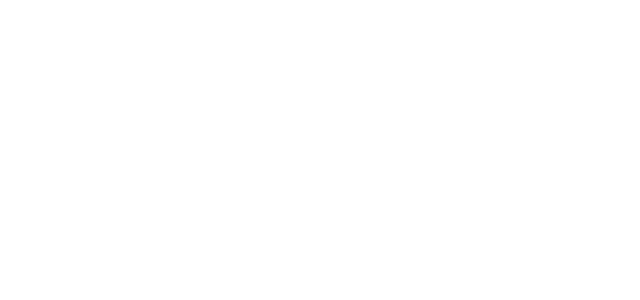
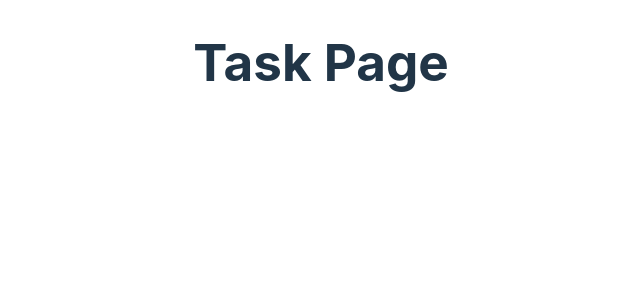
Before and after one commit to oskcarsv/products-storage-front, a React (Vite) app: page /task in a window 1280 px wide. Before the commit this address had no page. Shown: the top 300 px of the page, without its empty margins (319-959 px from the left). Built offline with nearby package versions, Linux system fonts and the light colour scheme.

Commit message:
add task route

```diff
--- a/src/pages/task/task.js
+++ b/src/pages/task/task.js
@@ -0,0 +1 @@
+export { taskPage } from './taskPage.jsx'
--- a/src/pages/task/taskPage.jsx
+++ b/src/pages/task/taskPage.jsx
@@ -0,0 +1,11 @@
+import { useState } from "react";
+
+import "./task.css";
+
+export const TaskPage = () => {
+  return (
+    <div className="task-container">
+      <h1>Task Page</h1>
+    </div>
+  );
+};
--- a/src/routes.jsx
+++ b/src/routes.jsx
@@ -1,10 +1,12 @@
 import { useRoutes } from "react-router-dom/dist"
 import { MainPage } from "./pages/main/mainPage"
 import { AuthPage } from "./pages/auth/AuthPage";
+import { TaskPage } from './pages/task/taskPage';
 
 const routes = useRoutes([
     {path: '/*', element: <MainPage/>},
-    {path: 'auth', element: <AuthPage/>}
+    {path: 'auth', element: <AuthPage/>},
+    {path: 'task', element: <TaskPage/>},
 ]);
 
 export default routes
```
Also changed, not shown: src/App.jsx (+5 -4 lines).
